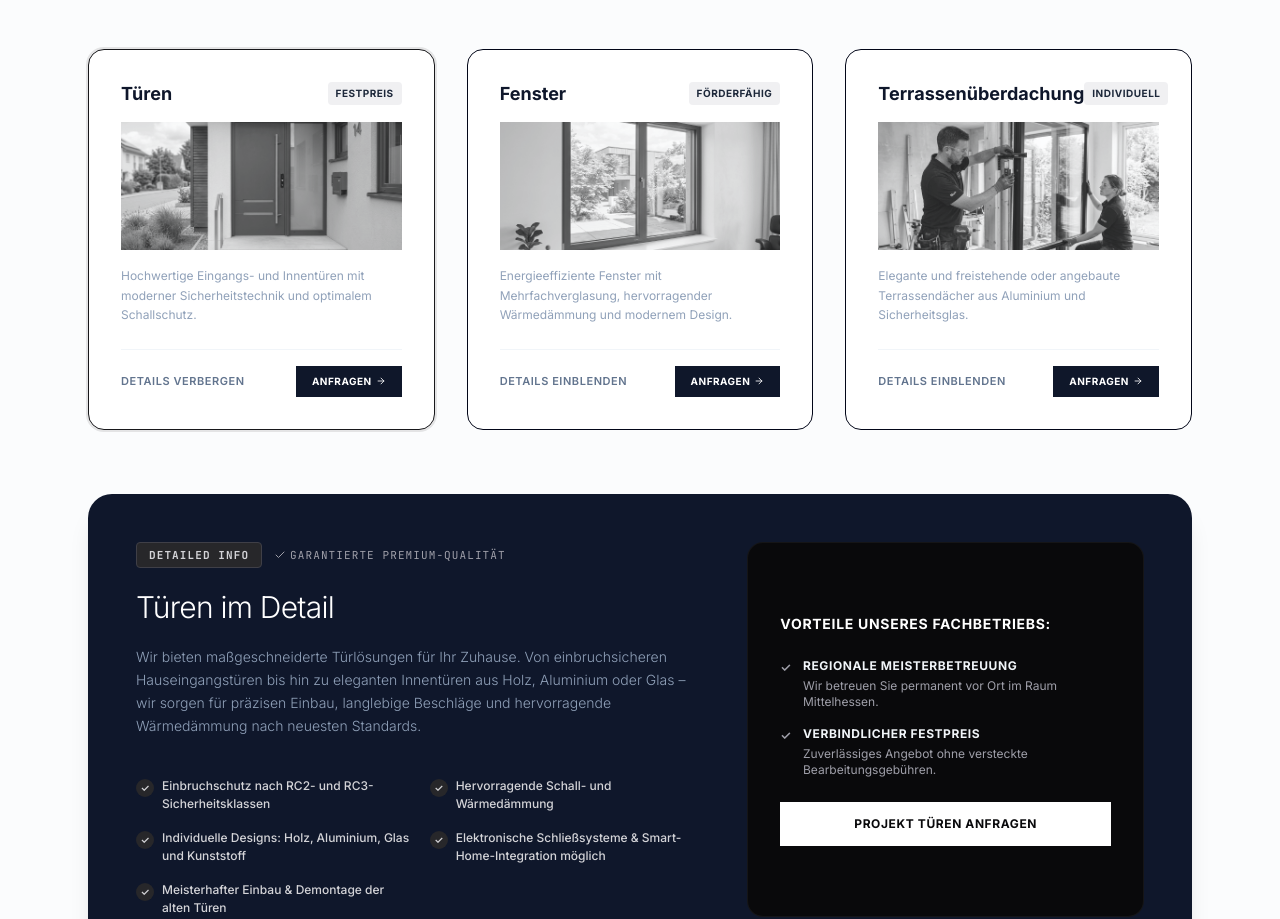
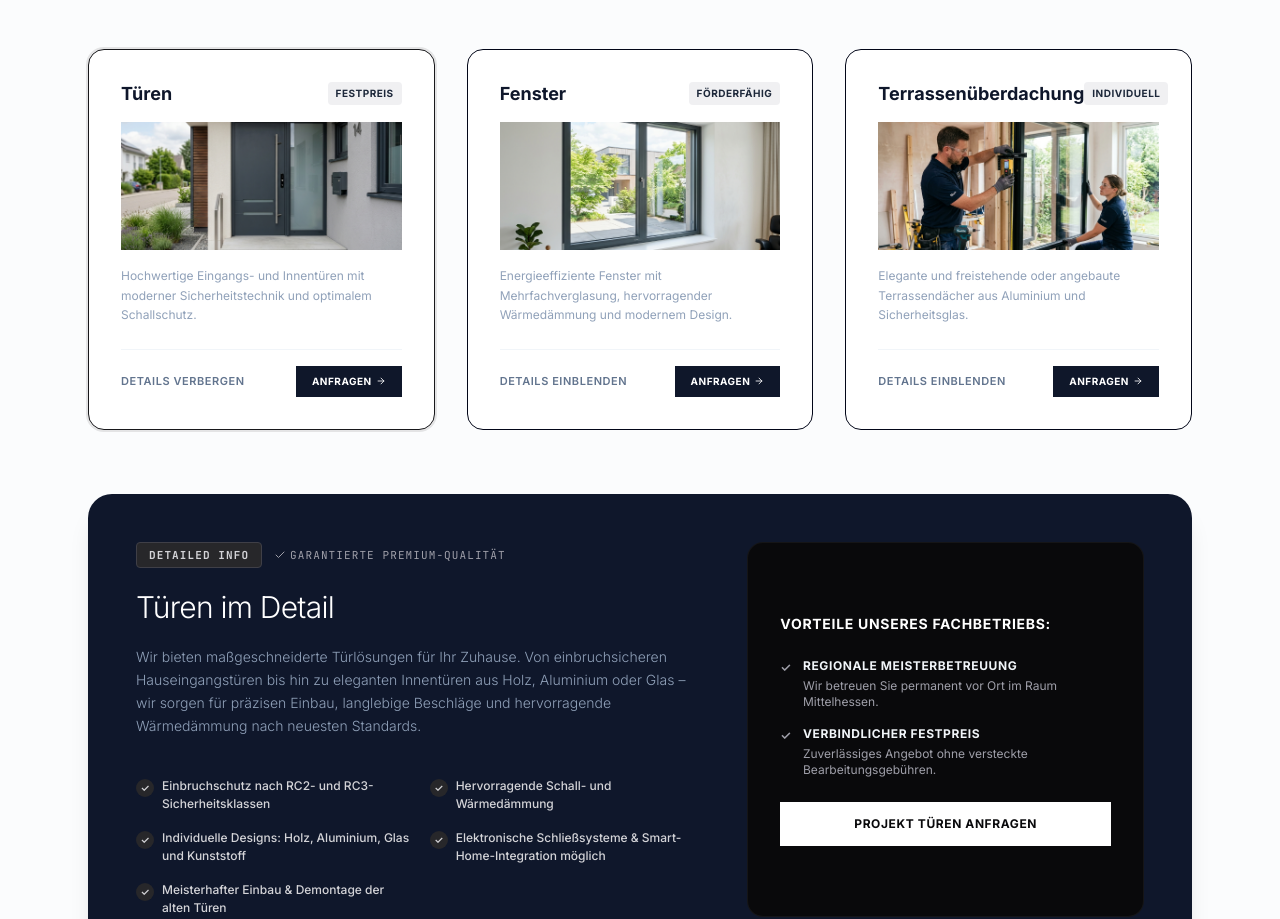
Before and after one commit to hamdonmez-web/hamdonmez-bau-web, a React (Vite) app: page / in a window 1280 px wide. Shown: the part 1620-2539 px from the top of the page. Built offline with nearby package versions, Linux system fonts and the light colour scheme.

Commit message:
refactor(ui): remove image hover effects in products
Disable grayscale filter and opacity transition on product images for a more direct visual presentation.

```diff
--- a/src/components/Products.tsx
+++ b/src/components/Products.tsx
@@ -119,7 +119,7 @@ export default function Products({ onSelectService }: ProductsProps) {
                     <img
                       src={service.imageUrl}
                       alt={service.title}
-                      className="w-full h-full object-cover grayscale opacity-85 hover:grayscale-0 hover:opacity-100 transition duration-300"
+                      className="w-full h-full object-cover"
                       referrerPolicy="no-referrer"
                     />
                   </div>
```
